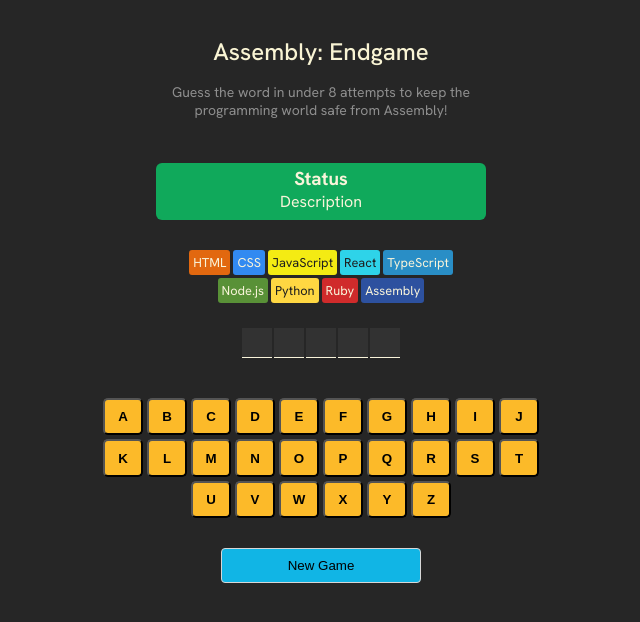
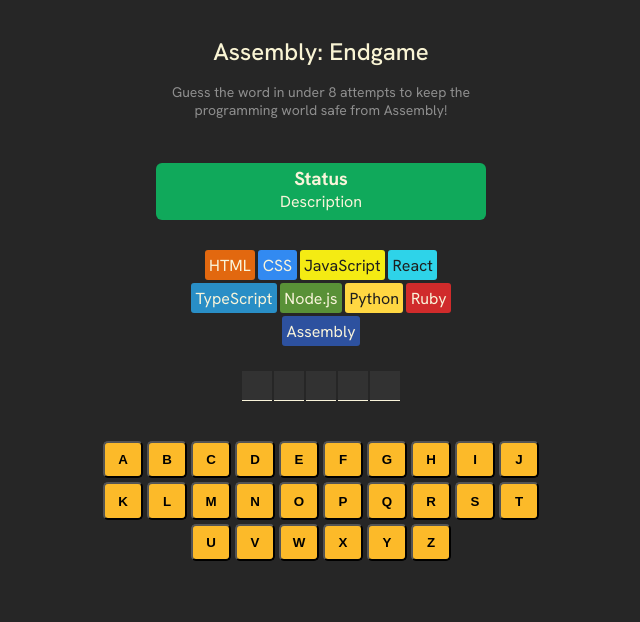
Before and after one commit to vonhathanh/react-practices, a React (Vite) app in the folder assembly/: page / in a window 1280 px wide. Shown: the top 622 px of the page, without its empty margins (319-959 px from the left). Built offline with nearby package versions, Linux system fonts and the light colour scheme.

Commit message:
handle isGameOver state

```diff
--- a/assembly/App.jsx
+++ b/assembly/App.jsx
@@ -13,6 +13,8 @@
 
     const wrongGuessCount = guessedChars.reduce((sum, char) => keyWord.includes(char) ? sum += 0 : sum += 1, 0);
 
+    const isGameOver = languages.length - 1 <= wrongGuessCount;
+
     function handleKeyboardClick(char) {
         setGuessedChars((prevChars) =>
             prevChars.includes(char) ? prevChars : [...prevChars, char]
@@ -23,10 +25,10 @@
         <main>
             <Header />
             <Status />
-            <ProgrammingLanguages languages={languages} />
+            <ProgrammingLanguages languages={languages} wrongGuessCount={wrongGuessCount} />
             <KeyWord word={keyWord} guessedChars={guessedChars} />
             <KeyBoard alphabet={alphabet} guessedChars={guessedChars} keyWord={keyWord} onClick={handleKeyboardClick} />
-            <button className="new-game">New Game</button>
+            {isGameOver && <button className="new-game">New Game</button>}
         </main>
     );
 }
--- a/assembly/components/ProgrammingLanguages.jsx
+++ b/assembly/components/ProgrammingLanguages.jsx
@@ -1,14 +1,14 @@
 function LanguageLabel(props) {
     const style = { backgroundColor: props.backgroundColor, color: props.color }
     return (
-        <span style={style}>{props.name}</span>
+        <span style={style} className={props.lost ? "chip lost" : "chip"} >{props.name}</span>
     )
 }
 
 
-export default function ProgrammingLanguages({ languages }) {
+export default function ProgrammingLanguages({ languages, wrongGuessCount }) {
     const languageLables = languages.map((language, i) => {
-        return <LanguageLabel {...language} key={i} />
+        return <LanguageLabel {...language} key={i} lost={i < wrongGuessCount ? true : false}/>
     })
 
     return (
--- a/assembly/index.css
+++ b/assembly/index.css
@@ -65,10 +65,25 @@
     gap: 3px;
 }
 
-section.languages > span {
+span.chip {
     border-radius: 3px;
-    font-size: 0.8rem;
-    padding: 4px;
+    padding: 4.5px;
+    position: relative;
+}
+
+/* Dimmed overlay with skull on "lost" languages */
+span.chip.lost::before {
+    content: "💀";
+    position: absolute;
+    display: flex;
+    align-items: center;
+    justify-content: center;
+    height: 100%;
+    width: 100%;
+    font-size: 0.85rem;
+    top: 0;
+    left: 0;
+    background-color: rgba(0, 0, 0, 0.7);
 }
 
 section.keyword {
--- a/assembly/index.html
+++ b/assembly/index.html
@@ -1,9 +1,12 @@
 <html>
+
     <head>
         <link rel="preconnect" href="https://fonts.googleapis.com">
         <link rel="preconnect" href="https://fonts.gstatic.com" crossorigin>
         <link href="https://fonts.googleapis.com/css2?family=Hanken+Grotesk:ital,wght@0,100..900;1,100..900&display=swap" rel="stylesheet">
         <link rel="stylesheet" href="/index.css">
+        <meta charset="UTF-8">
+
     </head>
     <body>
         <div id="root"></div>
```
